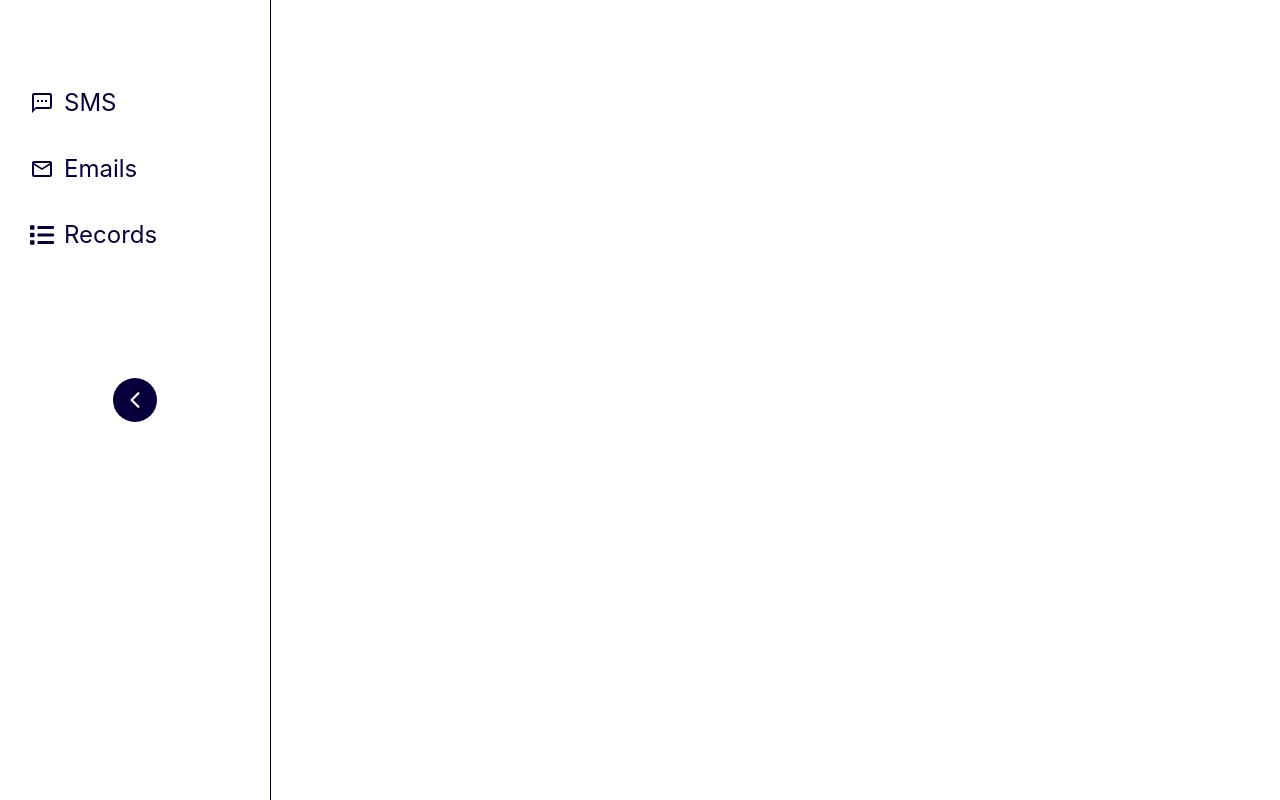
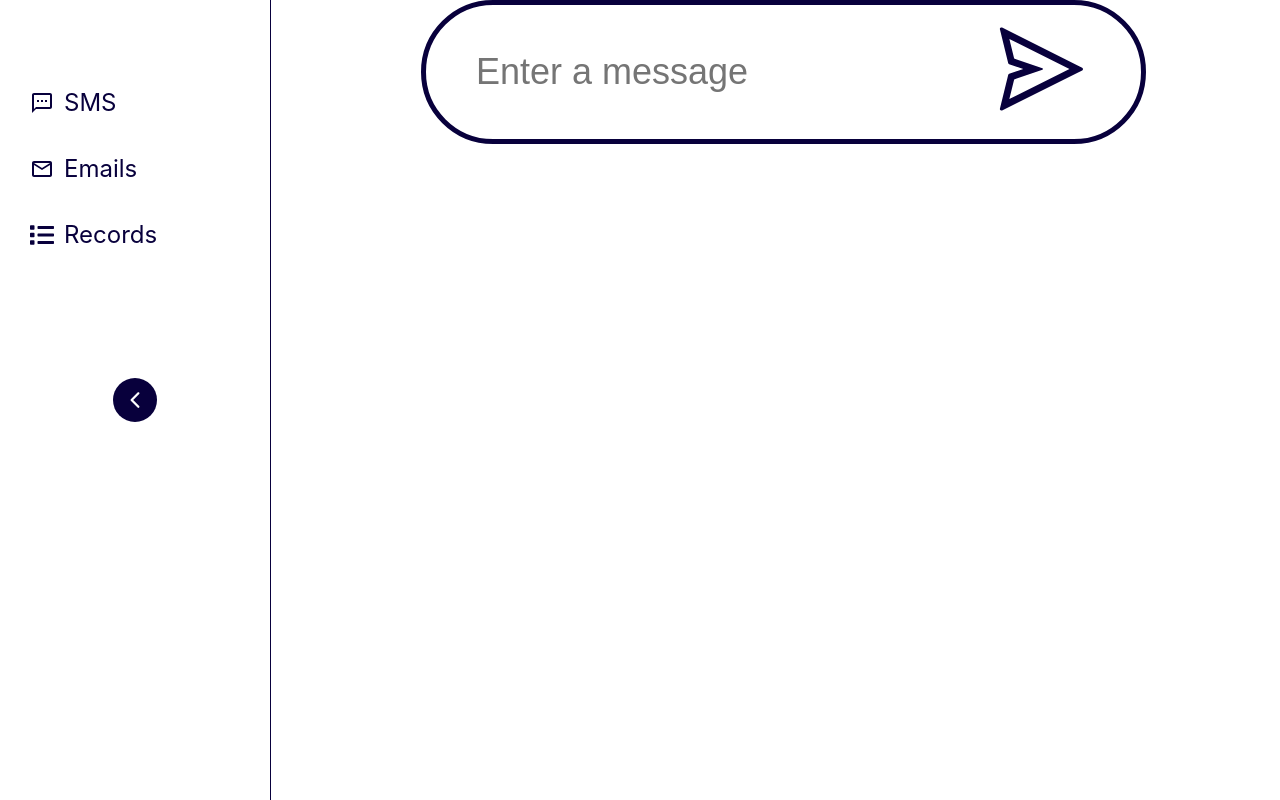
Before and after one commit to carrington-115/email-and-sms-blaster, a React (Vite) app: page /dashboard in a window 1280 px wide. Shown: the top 800 px of the page. Built offline with nearby package versions, Linux system fonts and the light colour scheme.

Commit message:
built the send message box and added customize the message box to send the message by email and by sms

```diff
--- /dev/null
+++ b/src/molecules/SendMessage.tsx
@@ -0,0 +1,70 @@
+import { useEffect, useState } from "react";
+import styled from "styled-components";
+import { AiOutlineSend } from "react-icons/ai";
+import colors from "../data/colors";
+import { useLocation } from "react-router-dom";
+
+function SendMessage() {
+  const [message, setMessage] = useState<string>("");
+  const [textSection, setTextSection] = useState<boolean>(false);
+  const { pathname } = useLocation();
+
+  function sendMessageFunc() {
+    if (pathname === "/dashboard/sms-dashboard") {
+      console.log("Send the sms");
+    } else if (pathname === "/dashboard/email-dashboard") {
+      console.log("send the email");
+    }
+  }
+
+  useEffect(() => {
+    if (pathname === "/dashboard/records") {
+      setTextSection(false);
+    } else {
+      setTextSection(true);
+    }
+  }, [pathname]);
+
+  return (
+    <>
+      {textSection && (
+        <Container
+          style={{ border: `5px solid ${colors.lightMode.primaryColor}` }}
+        >
+          <input
+            type="text"
+            style={{ color: `${colors.lightMode.primaryColor}` }}
+            placeholder="Enter a message"
+            value={message}
+            onChange={(e) => setMessage(e.target.value)}
+          />
+          <span onClick={sendMessageFunc}>
+            <AiOutlineSend
+              style={{
+                width: "98px",
+                height: "98px",
+                fill: `${colors.lightMode.primaryColor}`,
+              }}
+            />
+          </span>
+        </Container>
+      )}
+    </>
+  );
+}
+export default SendMessage;
+
+const Container = styled.section`
+  display: flex;
+  justify-content: center;
+  align-items: center;
+  gap: 5px;
+  padding: 15px 50px;
+  border-radius: 100px;
+  input {
+    font-size: 36px;
+    border: none;
+    outline: none;
+    width: 40vw;
+  }
+`;
--- a/src/molecules/index.ts
+++ b/src/molecules/index.ts
@@ -1,5 +1,6 @@
 import FormComponent from "./FormComponent";
 import SideBar from "./SideBar";
 import BlasterSection from "./BlasterSection";
+import SendMessage from "./SendMessage";
 
-export { FormComponent, SideBar, BlasterSection };
+export { FormComponent, SideBar, BlasterSection, SendMessage };
--- a/src/pages/DashboardLayout.tsx
+++ b/src/pages/DashboardLayout.tsx
@@ -1,8 +1,10 @@
-import { Outlet } from "react-router-dom";
-import { SideBar } from "../molecules";
+import { Outlet, useLocation } from "react-router-dom";
+import { SendMessage, SideBar } from "../molecules";
 import styled from "styled-components";
 
 function DashboardLayout() {
+  const { pathname } = useLocation();
+
   return (
     <>
       <Container>
@@ -11,6 +13,7 @@ function DashboardLayout() {
         </section>
         <section className="main-area">
           <Outlet />
+          <SendMessage />
         </section>
       </Container>
     </>
@@ -29,5 +32,9 @@ const Container = styled.div`
     min-width: 80vw;
     max-width: 90vw;
     height: 100vh;
+    display: flex;
+    flex-direction: column;
+    align-items: center;
+    gap: 10px;
   }
 `;
--- a/src/pages/EmailDashboard.tsx
+++ b/src/pages/EmailDashboard.tsx
@@ -1,4 +1,19 @@
+import { BlasterSection } from "../molecules";
+import styled from "styled-components";
+
 function EmailDashboard() {
-  return <div>EmailDashboard</div>;
+  return (
+    <Container>
+      <BlasterSection type="email" />
+    </Container>
+  );
 }
 export default EmailDashboard;
+
+const Container = styled.section`
+  height: 100vh;
+  width: 100%;
+  display: flex;
+  flex-direction: column;
+  align-items: center;
+`;
--- a/src/pages/SmsDashboard.tsx
+++ b/src/pages/SmsDashboard.tsx
@@ -5,7 +5,6 @@ function SmsDashboard() {
   return (
     <Container>
       <BlasterSection type="sms" />
-      hello
     </Container>
   );
 }
```
